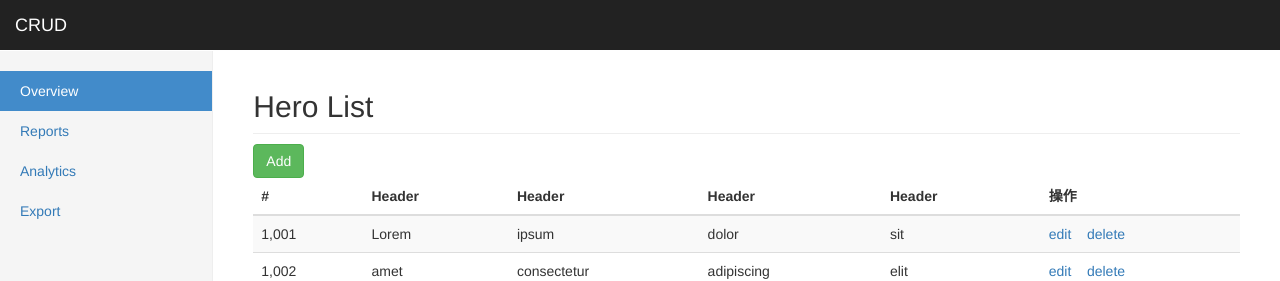
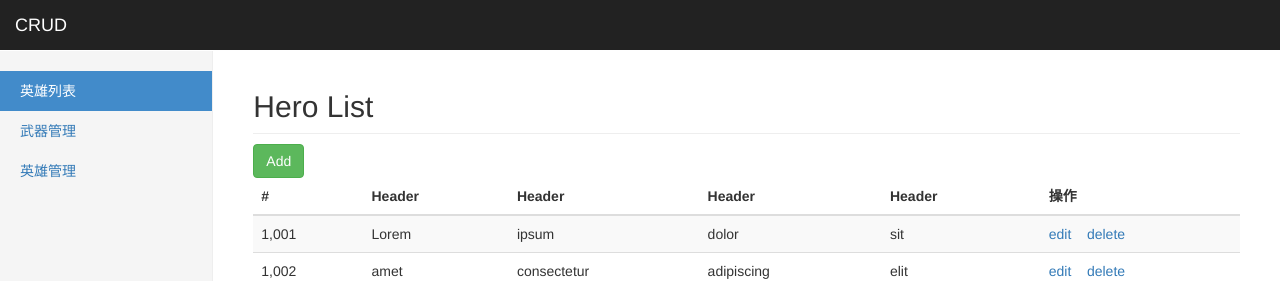
Before and after one commit to banshi9264726/store, a Vue app: page / in a window 1280 px wide. Shown: the top 281 px of the page. Built offline with nearby package versions, Linux system fonts and the light colour scheme.

Commit message:
侧边栏完善

```diff
--- a/src/components/left.vue
+++ b/src/components/left.vue
@@ -1,10 +1,9 @@
 <template>
     <div class="col-sm-3 col-md-2 sidebar">
             <ul class="nav nav-sidebar">
-              <li class="active"><a href="#">Overview <span class="sr-only">(current)</span></a></li>
-              <li><a href="#">Reports</a></li>
-              <li><a href="#">Analytics</a></li>
-              <li><a href="#">Export</a></li>
+              <li class="active"><a href="#">英雄列表</a></li>
+              <li><a href="#">武器管理</a></li>
+              <li><a href="#">英雄管理</a></li>
             </ul>
     </div>
 </template>
```
